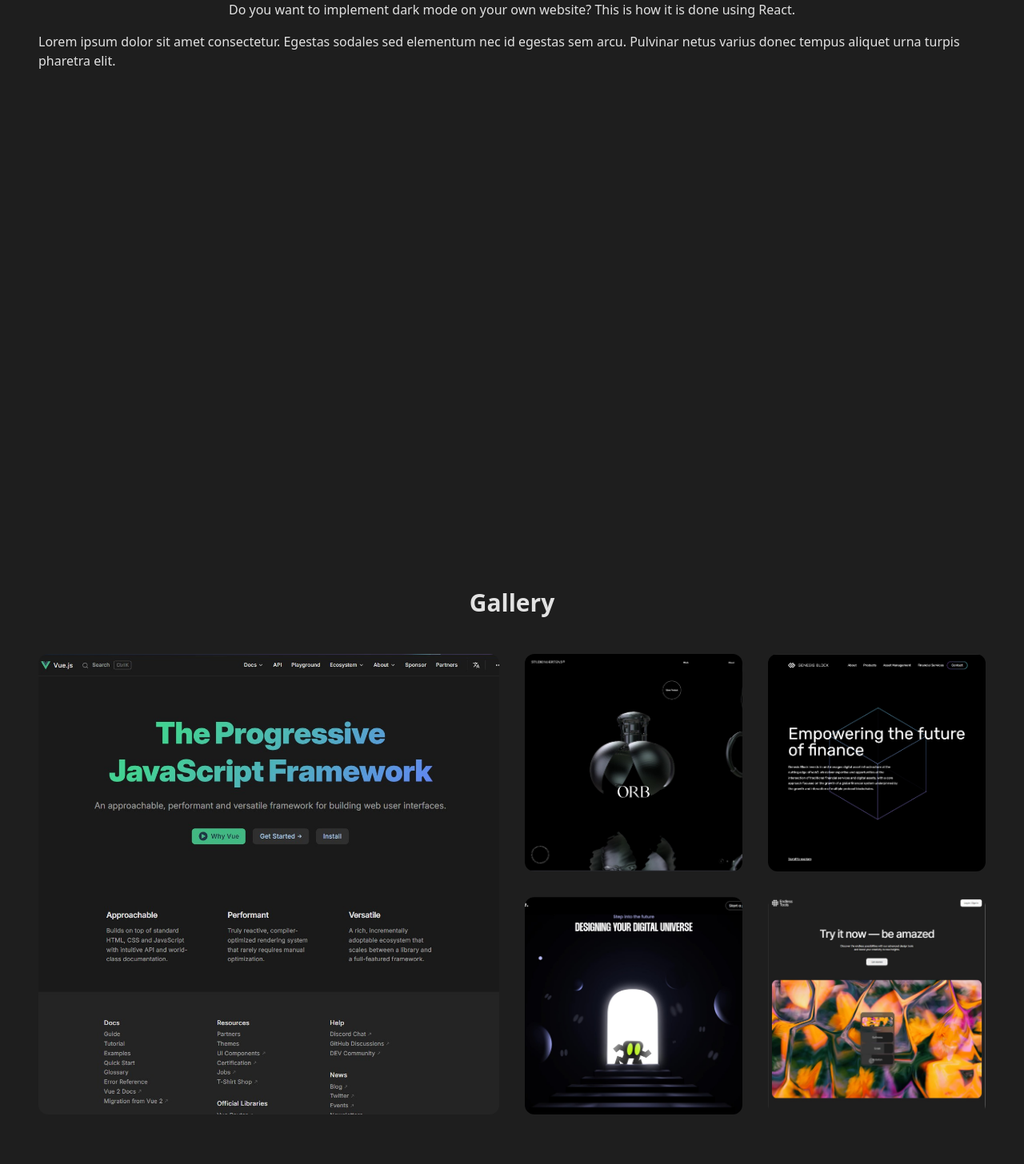
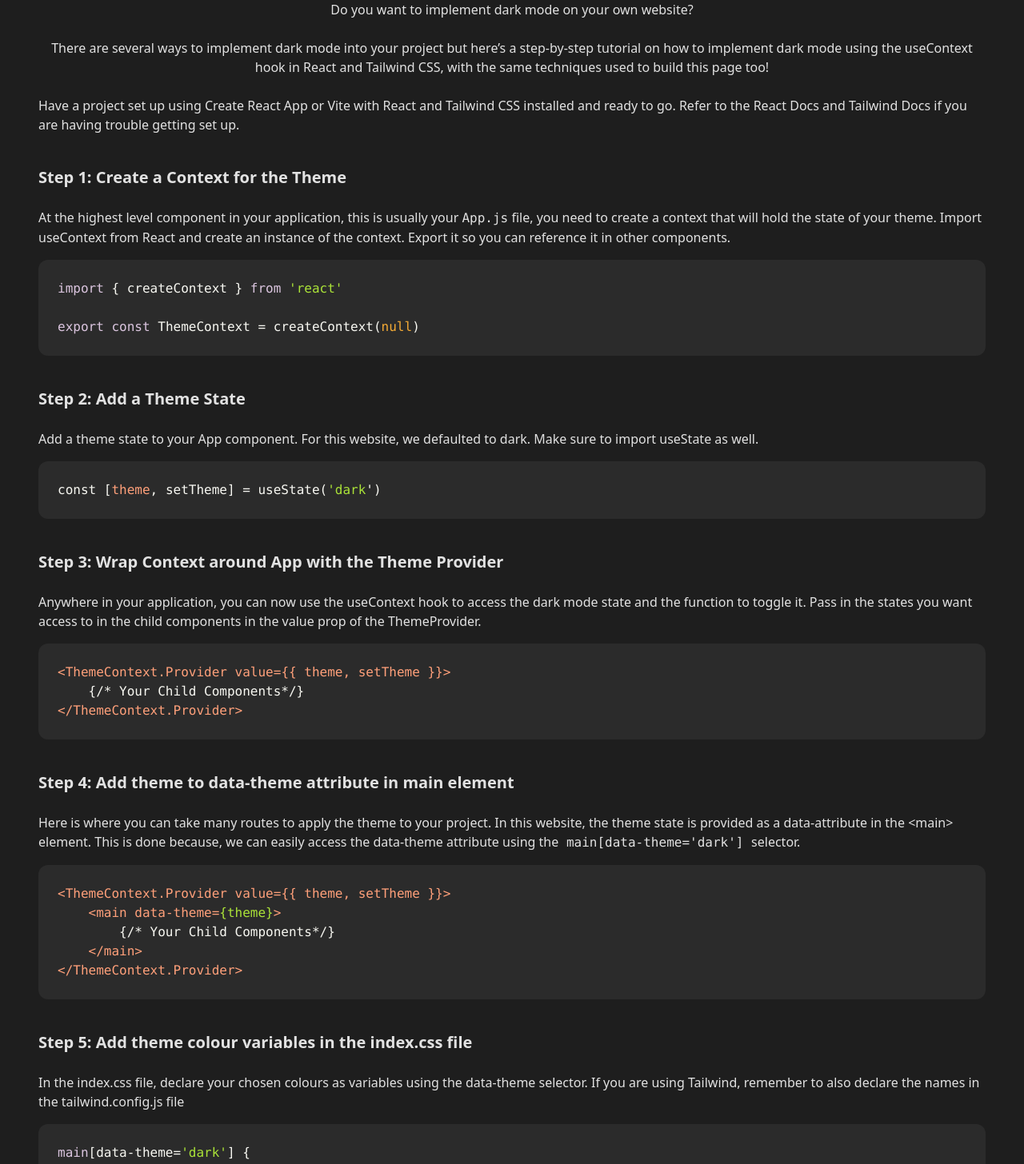
Before and after one commit to jonathancklee1/dark-mode-website, a React (Vite) app: page / in a window 1280 px wide. Shown: the part 3000-4456 px from the top of the page at 80% size. Built offline with nearby package versions, Linux system fonts and the light colour scheme.

Commit message:
Added data for implementation section

```diff
--- a/package.json
+++ b/package.json
@@ -12,6 +12,7 @@
   "dependencies": {
     "react": "^18.2.0",
     "react-dom": "^18.2.0",
+    "react-syntax-highlighter": "^15.5.0",
     "vite-plugin-svgr": "^4.2.0",
     "yarn": "^1.22.22"
   },
--- a/src/components/BenefitCard.tsx
+++ b/src/components/BenefitCard.tsx
@@ -33,7 +33,7 @@ function BenefitCard({ data }: BenefitCardProps) {
         }
     }
     return (
-        <div className="flex cursor-pointer flex-col items-center justify-center gap-4 rounded-3xl px-4 py-8 text-text-color opacity-50 transition-all duration-500  ease-in-out hover:bg-card-color hover:opacity-100 [&_svg]:fill-text-color [&_svg]:hover:fill-accent-color">
+        <div className="flex cursor-pointer flex-col items-center justify-start gap-4 rounded-3xl px-4 py-8 text-text-color opacity-50 transition-all duration-500  ease-in-out hover:bg-card-color hover:opacity-100 [&_svg]:fill-text-color [&_svg]:hover:fill-accent-color">
             {getIcon(data.icon)}
             <p className="text-center text-xl font-black md:text-2xl">
                 {data.benefit}
--- a/src/index.css
+++ b/src/index.css
@@ -48,7 +48,7 @@
         --background-color: #e7e7e7;
         --text-color: #202020;
         --card-color: #dedede;
-        --accent-color: #1f4d00;
+        --accent-color: #007802;
     }
 
     *,
--- a/src/sections/Gallery.tsx
+++ b/src/sections/Gallery.tsx
@@ -7,7 +7,10 @@ const Gallery = forwardRef(function Gallery(props, ref) {
             ref={ref}
             className="content-container scroll-m-24 flex-col md:flex md:min-h-screen"
         >
-            <h2 className="text-center text-3xl font-bold">Gallery</h2>
+            <h2 className="mb-6 text-center text-3xl font-bold">Gallery</h2>
+            <p className="text-center">
+                Some examples of clean-looking dark mode websites
+            </p>
             <div className="mt-20 grid grid-cols-1 gap-6 md:grid-cols-3 lg:my-auto lg:grid-cols-4 lg:gap-8">
                 {galleryData.map((image, index: number) => (
                     <GalleryMedia image={image} index={index} key={index} />
--- a/src/sections/Implementation.tsx
+++ b/src/sections/Implementation.tsx
@@ -1,22 +1,180 @@
 import { forwardRef } from 'react'
+import SyntaxHighlighter from 'react-syntax-highlighter'
+import { a11yDark } from 'react-syntax-highlighter/dist/esm/styles/hljs'
 
 const Implementation = forwardRef(function Implementation(props, ref) {
     return (
-        <article
+        <section
             ref={ref}
             className="content-container scroll-m-24 flex-col md:flex md:min-h-screen"
         >
             <h2 className="text-center text-3xl font-bold">Implementation</h2>
-            <p className="mt-7 text-center">
-                Do you want to implement dark mode on your own website? This is
-                how it is done using React.
+            <p className="mb-6 mt-7 text-center">
+                Do you want to implement dark mode on your own website?
+                <br />
+                <br />
+                There are several ways to implement dark mode into your project
+                but here’s a step-by-step tutorial on how to implement dark mode
+                using the useContext hook in React and Tailwind CSS, with the
+                same techniques used to build this page too!
             </p>
-            <p>
-                Lorem ipsum dolor sit amet consectetur. Egestas sodales sed
-                elementum nec id egestas sem arcu. Pulvinar netus varius donec
-                tempus aliquet urna turpis pharetra elit.
+            <p className="mb-10">
+                Have a project set up using Create React App or Vite with React
+                and Tailwind CSS installed and ready to go. Refer to the React
+                Docs and Tailwind Docs if you are having trouble getting set up.
             </p>
-        </article>
+
+            {/* Step 1 */}
+            <div className="mb-10">
+                <h3 className="mb-6 text-xl font-bold">
+                    Step 1: Create a Context for the Theme
+                </h3>
+                <p className="mb-4">
+                    At the highest level component in your application, this is
+                    usually your <code>App.js</code> file, you need to create a
+                    context that will hold the state of your theme. Import
+                    useContext from React and create an instance of the context.
+                    Export it so you can reference it in other components.
+                </p>
+                {/* code block */}
+                <SyntaxHighlighter
+                    language="jsx"
+                    style={a11yDark}
+                    customStyle={{ padding: '24px', borderRadius: '12px' }}
+                >
+                    {`import { createContext } from 'react'
+
+export const ThemeContext = createContext(null)
+`}
+                </SyntaxHighlighter>
+            </div>
+            {/* Step 2 */}
+            <div className="mb-10">
+                <h3 className="mb-6 text-xl font-bold">
+                    Step 2: Add a Theme State
+                </h3>
+                <p className="mb-4">
+                    Add a theme state to your App component. For this website,
+                    we defaulted to dark. Make sure to import useState as well.
+                </p>
+                <SyntaxHighlighter
+                    language="jsx"
+                    style={a11yDark}
+                    customStyle={{ padding: '24px', borderRadius: '12px' }}
+                >
+                    {`const [theme, setTheme] = useState('dark')`}
+                </SyntaxHighlighter>
+            </div>
+            {/* Step 3 */}
+            <div className="mb-10">
+                <h3 className="mb-6 text-xl font-bold">
+                    Step 3: Wrap Context around App with the Theme Provider
+                </h3>
+                <p className="mb-4">
+                    Anywhere in your application, you can now use the useContext
+                    hook to access the dark mode state and the function to
+                    toggle it. Pass in the states you want access to in the
+                    child components in the value prop of the ThemeProvider.
+                </p>
+                {/* code block */}
+                <SyntaxHighlighter
+                    language="jsx"
+                    style={a11yDark}
+                    customStyle={{ padding: '24px', borderRadius: '12px' }}
+                >
+                    {`<ThemeContext.Provider value={{ theme, setTheme }}>
+    {/* Your Child Components*/}
+</ThemeContext.Provider>`}
+                </SyntaxHighlighter>
+            </div>
+            {/* Step 4 */}
+            <div className="mb-10">
+                <h3 className="mb-6 text-xl font-bold">
+                    Step 4: Add theme to data-theme attribute in main element
+                </h3>
+                <p className="mb-4">
+                    Here is where you can take many routes to apply the theme to
+                    your project. In this website, the theme state is provided
+                    as a data-attribute in the &lt;main&gt; element. This is
+                    done because, we can easily access the data-theme attribute
+                    using the
+                    <code> main[data-theme='dark'] </code> selector.
+                </p>
+                {/* code block */}
+                <SyntaxHighlighter
+                    language="jsx"
+                    style={a11yDark}
+                    customStyle={{ padding: '24px', borderRadius: '12px' }}
+                >
+                    {`<ThemeContext.Provider value={{ theme, setTheme }}>
+    <main data-theme={theme}>
+        {/* Your Child Components*/}
+    </main>
+</ThemeContext.Provider>
+`}
+                </SyntaxHighlighter>
+            </div>
+            {/* Step 5 */}
+            <div className="mb-10">
+                <h3 className="mb-6 text-xl font-bold">
+                    Step 5: Add theme colour variables in the index.css file
+                </h3>
+                <p className="mb-4">
+                    In the index.css file, declare your chosen colours as
+                    variables using the data-theme selector. If you are using
+                    Tailwind, remember to also declare the names in the
+                    tailwind.config.js file
+                </p>
+                {/* code block */}
+                <SyntaxHighlighter
+                    language="css"
+                    style={a11yDark}
+                    customStyle={{ padding: '24px', borderRadius: '12px' }}
+                >
+                    {`main[data-theme='dark'] {
+    --background-color: #your-colour-here;
+    --text-color :#your-colour-here;
+}
+main[data-theme='light'] {
+    --background-color: #your-colour-here;
+    --text-color: #your-colour-here;
+}
+`}
+                </SyntaxHighlighter>
+            </div>
+            {/* Step 6 */}
+            <div className="mb-10">
+                <h3 className="mb-6 text-xl font-bold">
+                    Step 6: Use the Theme Context in Components
+                </h3>
+                <p className="mb-4">
+                    Anywhere in your application, you can now use the useContext
+                    hook to access the dark mode state and the function to
+                    toggle it.
+                </p>
+                {/* code block */}
+                <SyntaxHighlighter
+                    language="jsx"
+                    style={a11yDark}
+                    customStyle={{ padding: '24px', borderRadius: '12px' }}
+                >
+                    {`import { useContext } from 'react';
+import { ThemeContext } from './ThemeContext';
+
+const SomeComponent = () => {
+  const { theme, setTheme } = useContext(ThemeContext);
+
+  return (
+    <div className={theme ? 'dark' : 'light'}>
+      <button onClick={setTheme}>Toggle Dark Mode</button>
+      {/* Rest of your component */}
+    </div>
+  );
+};
+`}
+                </SyntaxHighlighter>
+            </div>
+        </section>
     )
 })
 
```
Also changed, not shown: 2 other files (tests, documents, lock files or other folders).
